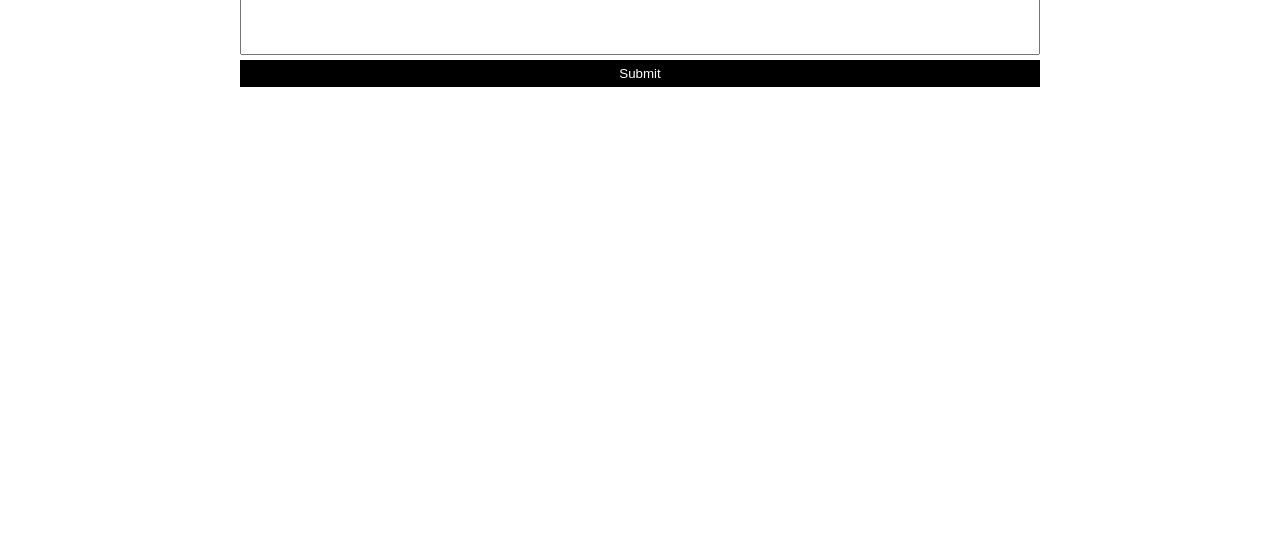
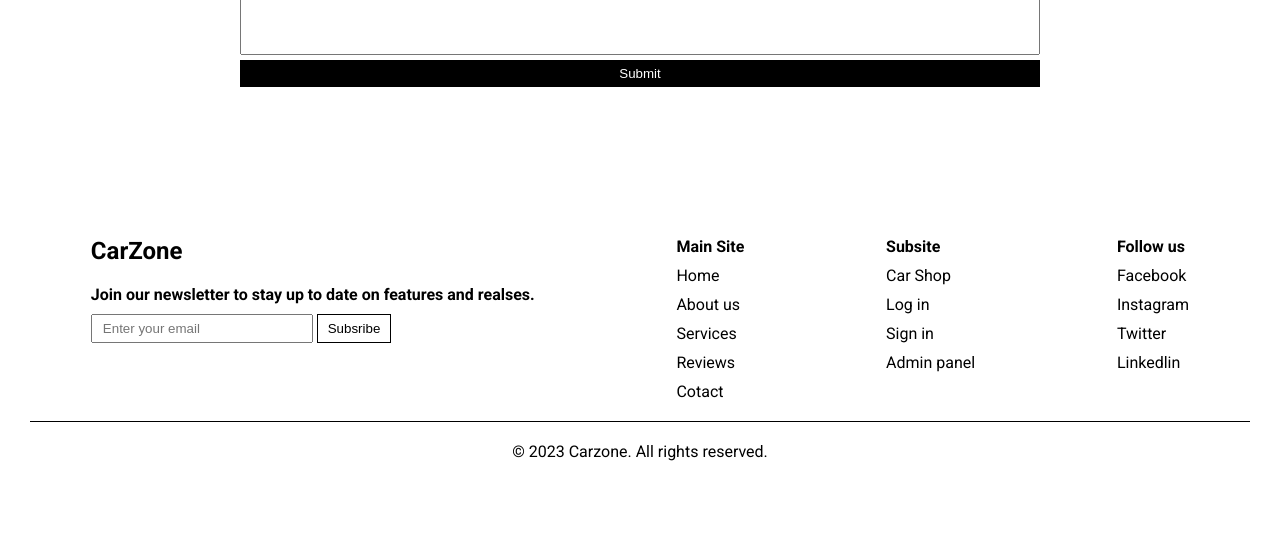
Before and after one commit to MaciejMi/CarZone, a PHP site: page / in a window 1280 px wide. Shown: the part 4098-4634 px from the top of the page. Before the commit the page ends 4185 px from the top, so only its background shows below. Run offline with PHP 8.4, Linux system fonts and the light colour scheme.

Commit message:
add footer

```diff
--- a/css/style.css
+++ b/css/style.css
@@ -406,6 +406,60 @@ a {
   background-color: #000;
   padding: 0.5rem 2rem;
   color: #fff;
+  transition: color 0.3s, background-color 0.3s, border 0.3s;
+}
+.contact button:hover {
+  color: #000;
+  background-color: #fff;
+  border: 1px solid #000;
+}
+
+.footer {
+  display: flex;
+  flex-direction: column;
+}
+.footer__top {
+  display: flex;
+  justify-content: space-around;
+  flex-wrap: wrap;
+  gap: 2rem;
+}
+.footer__top h2 {
+  padding-bottom: 1rem;
+}
+.footer__top div {
+  display: flex;
+  gap: 1rem;
+  flex-direction: column;
+}
+.footer__top div p {
+  font-weight: bold;
+}
+.footer__top div a {
+  transition: color 0.3s;
+}
+.footer__top div a:hover {
+  color: #cc1b1b;
+}
+.footer__top div input {
+  padding: 0.5rem 1rem;
+  width: 50%;
+}
+.footer__top div button {
+  padding: 0.6rem 1rem;
+  border: 1px solid #000;
+  transition: color 0.3s, background-color 0.3s;
+}
+.footer__top div button:hover {
+  color: #fff;
+  background-color: #000;
+}
+.footer__bottom {
+  text-align: center;
+  border-top: 1px solid #000;
+}
+.footer__bottom p {
+  padding-top: 2rem;
 }
 
 @media (min-width: 576px) {
--- a/index.html
+++ b/index.html
@@ -323,6 +323,43 @@
             <button type="submit">Submit</button>
         </form>
     </section>
+    <footer class="footer section">
+        <div class="footer__top">
+            <div class="newsletter">
+                <h2>CarZone</h2>
+                <p>Join our newsletter to stay up to date on features and realses.</p>
+                <form action="">
+                    <input type="text" placeholder="Enter your email">
+                    <button type="submit">Subsribe</button>
+                </form>
+            </div>
+            <div>
+                <p>Main Site</p>
+                <a href="#">Home</a>
+                <a href="#">About us</a>
+                <a href="#">Services</a>
+                <a href="#">Reviews</a>
+                <a href="#">Cotact</a>
+            </div>
+            <div>
+                <p>Subsite</p>
+                <a href="#">Car Shop</a>
+                <a href="#">Log in</a>
+                <a href="#">Sign in</a>
+                <a href="#">Admin panel</a>
+            </div>
+            <div>
+                <p>Follow us</p>
+                <a href="#">Facebook</a>
+                <a href="#">Instagram</a>
+                <a href="#">Twitter</a>
+                <a href="#">Linkedlin</a>
+            </div>
+        </div>
+        <div class="footer__bottom">
+            <p>&copy; 2023 Carzone. All rights reserved.</p>
+        </div>
+    </footer>
 </body>
 
 </html>
--- a/scss/style.scss
+++ b/scss/style.scss
@@ -423,6 +423,61 @@ a {
 		background-color: #000;
 		padding: 0.5rem 2rem;
 		color: #fff;
+		transition: color 0.3s, background-color 0.3s, border 0.3s;
+		&:hover {
+			color: #000;
+			background-color: #fff;
+			border: 1px solid #000;
+		}
+	}
+}
+
+.footer {
+	display: flex;
+	flex-direction: column;
+	&__top {
+		display: flex;
+		justify-content: space-around;
+		flex-wrap: wrap;
+		gap: 2rem;
+		h2 {
+			padding-bottom: 1rem;
+		}
+		div {
+			display: flex;
+			gap: 1rem;
+			flex-direction: column;
+			p {
+				font-weight: bold;
+			}
+			a {
+				transition: color 0.3s;
+				&:hover {
+					color: c.$red;
+				}
+			}
+			input {
+				padding: 0.5rem 1rem;
+				width: 50%;
+			}
+			button {
+				padding: 0.6rem 1rem;
+				border: 1px solid #000;
+				transition: color 0.3s, background-color 0.3s;
+				&:hover {
+					color: #fff;
+					background-color: #000;
+				}
+			}
+		}
+	}
+
+	&__bottom {
+		text-align: center;
+		border-top: 1px solid #000;
+		p {
+			padding-top: 2rem;
+		}
 	}
 }
 
```
Also changed, not shown: 1 other file.
